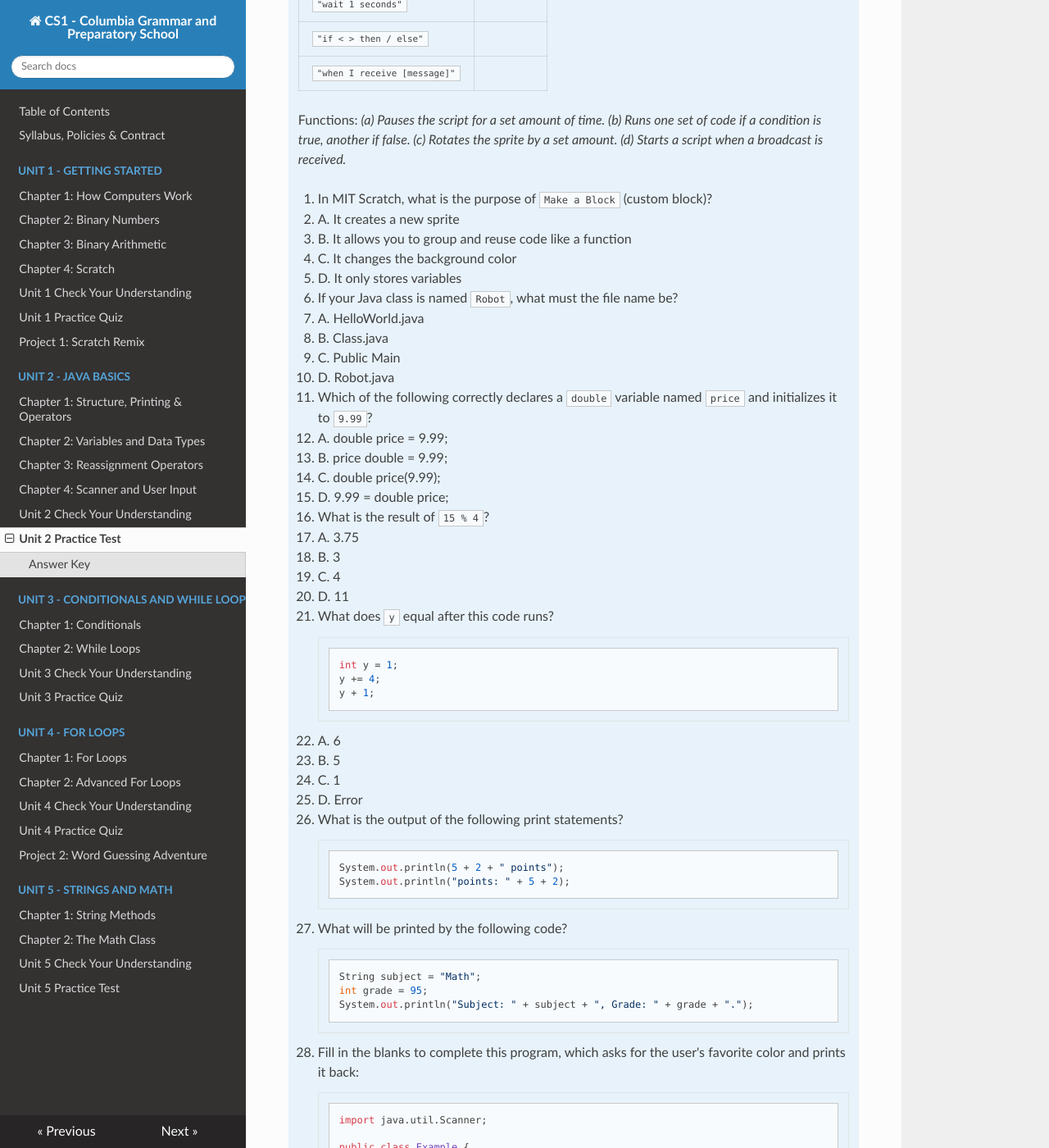
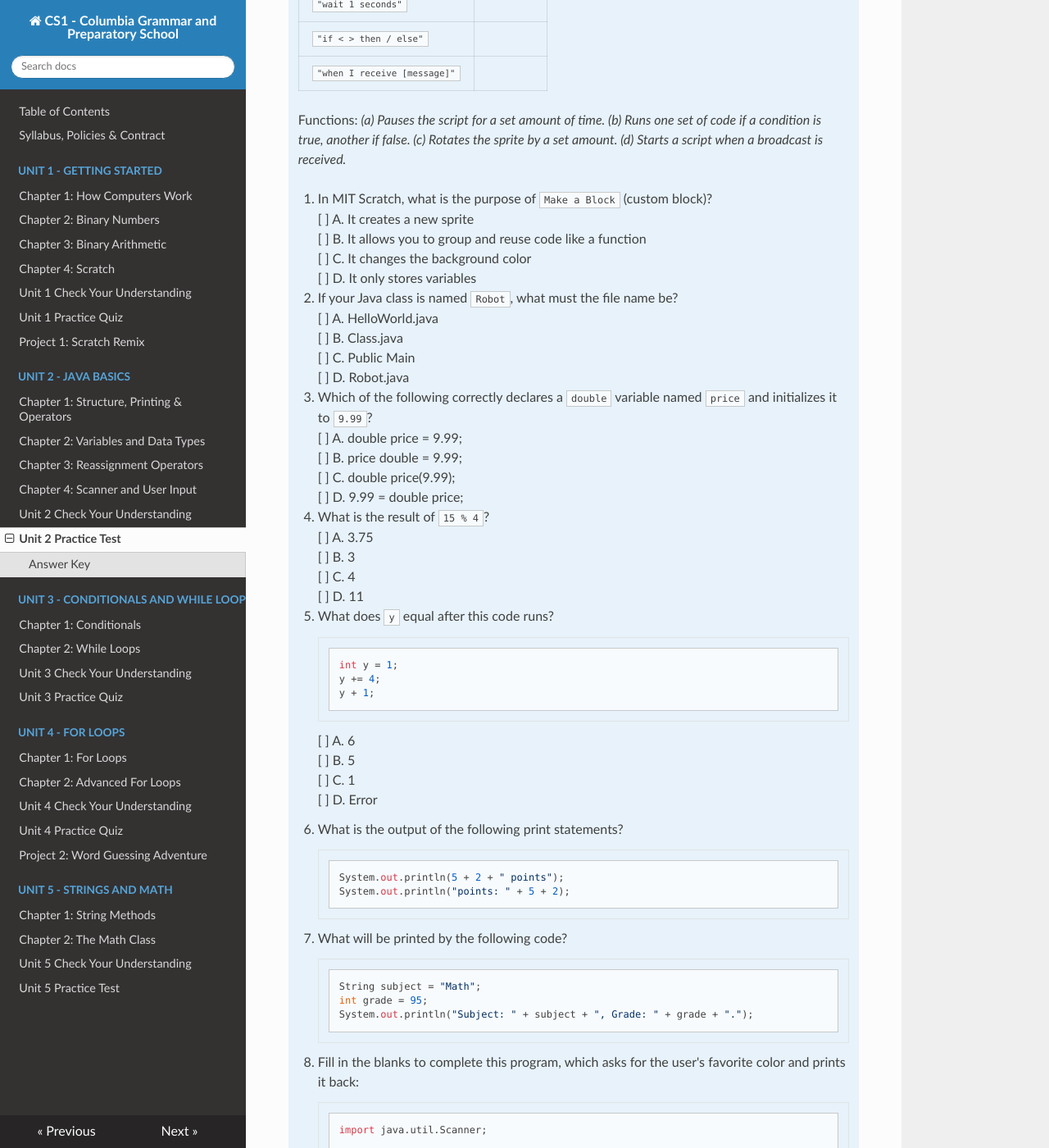
Before and after one commit to kjergens/cs1-site, an MkDocs documentation site: the page built from docs/unit2/unit2_practice_test.md, in a window 1280 px wide and 1400 px high, scrolled down 723 px. Shown: the whole window at 82% size. Built offline with MkDocs 1.6.1, drawn with Linux system fonts in a browser that asks for light colours; nearby versions of some CDN libraries; some of the changed text lies outside the part shown.

Commit message:
Fix MCQ option line breaks on practice assessments
Markdown collapses consecutive lines within a list item into one
paragraph unless a hard break is present, so MCQ options were running
together on one line. Adds explicit <br> tags after the question and
each option, and brings units 2-5 in line with the [ ] A./B./C./D.
style already adopted on unit 1 (avoids the "-" bullet auto-numbering
bug across the other four files, not just unit 1).

Co-Authored-By: Claude Sonnet 5 <noreply@anthropic.com>
Claude-Session: https://claude.ai/code/session_017zPcJp8JT5E33tf4mzdVz8

````diff
--- a/docs/unit2/unit2_practice_test.md
+++ b/docs/unit2/unit2_practice_test.md
@@ -4,11 +4,11 @@
 
     *Ungraded self-check — use this to prepare for Test 1. Answer key is at the bottom; don't peek until you've tried every question. Covers the same skills as the real test: binary conversion, binary addition, Scratch vocabulary, Java syntax basics, operators, string concatenation, and Scanner.*
 
-    1. For the binary number `01101`, what is the correct decimal representation?
-    - A. 11
-    - B. 12
-    - C. 13
-    - D. 14
+    1. For the binary number `01101`, what is the correct decimal representation?<br>
+    [ ] A. 11<br>
+    [ ] B. 12<br>
+    [ ] C. 13<br>
+    [ ] D. 14
 
     2. For the decimal number `20`, write the binary representation: _______
 
@@ -29,29 +29,29 @@
 
     Functions: *(a) Pauses the script for a set amount of time. (b) Runs one set of code if a condition is true, another if false. (c) Rotates the sprite by a set amount. (d) Starts a script when a broadcast is received.*
 
-    5. In MIT Scratch, what is the purpose of `Make a Block` (custom block)?
-    - A. It creates a new sprite
-    - B. It allows you to group and reuse code like a function
-    - C. It changes the background color
-    - D. It only stores variables
+    5. In MIT Scratch, what is the purpose of `Make a Block` (custom block)?<br>
+    [ ] A. It creates a new sprite<br>
+    [ ] B. It allows you to group and reuse code like a function<br>
+    [ ] C. It changes the background color<br>
+    [ ] D. It only stores variables
 
-    6. If your Java class is named `Robot`, what must the file name be?
-    - A. HelloWorld.java
-    - B. Class.java
-    - C. Public Main
-    - D. Robot.java
+    6. If your Java class is named `Robot`, what must the file name be?<br>
+    [ ] A. HelloWorld.java<br>
+    [ ] B. Class.java<br>
+    [ ] C. Public Main<br>
+    [ ] D. Robot.java
 
-    7. Which of the following correctly declares a `double` variable named `price` and initializes it to `9.99`?
-    - A. double price = 9.99;
-    - B. price double = 9.99;
-    - C. double price(9.99);
-    - D. 9.99 = double price;
+    7. Which of the following correctly declares a `double` variable named `price` and initializes it to `9.99`?<br>
+    [ ] A. double price = 9.99;<br>
+    [ ] B. price double = 9.99;<br>
+    [ ] C. double price(9.99);<br>
+    [ ] D. 9.99 = double price;
 
-    8. What is the result of `15 % 4`?
-    - A. 3.75
-    - B. 3
-    - C. 4
-    - D. 11
+    8. What is the result of `15 % 4`?<br>
+    [ ] A. 3.75<br>
+    [ ] B. 3<br>
+    [ ] C. 4<br>
+    [ ] D. 11
 
     9. What does `y` equal after this code runs?
     ```java
@@ -59,10 +59,10 @@
     y += 4;
     y + 1;
     ```
-    - A. 6
-    - B. 5
-    - C. 1
-    - D. Error
+    [ ] A. 6<br>
+    [ ] B. 5<br>
+    [ ] C. 1<br>
+    [ ] D. Error
 
     10. What is the output of the following print statements?
     ```java
````
Also changed, not shown: docs/unit1/unit1_practice_quiz.md (+14 -14 lines), docs/unit3/unit3_practice_quiz.md (+5 -5 lines), docs/unit4/unit4_practice_quiz.md (+5 -5 lines), docs/unit5/unit5_practice_test.md (+8 -8 lines).
